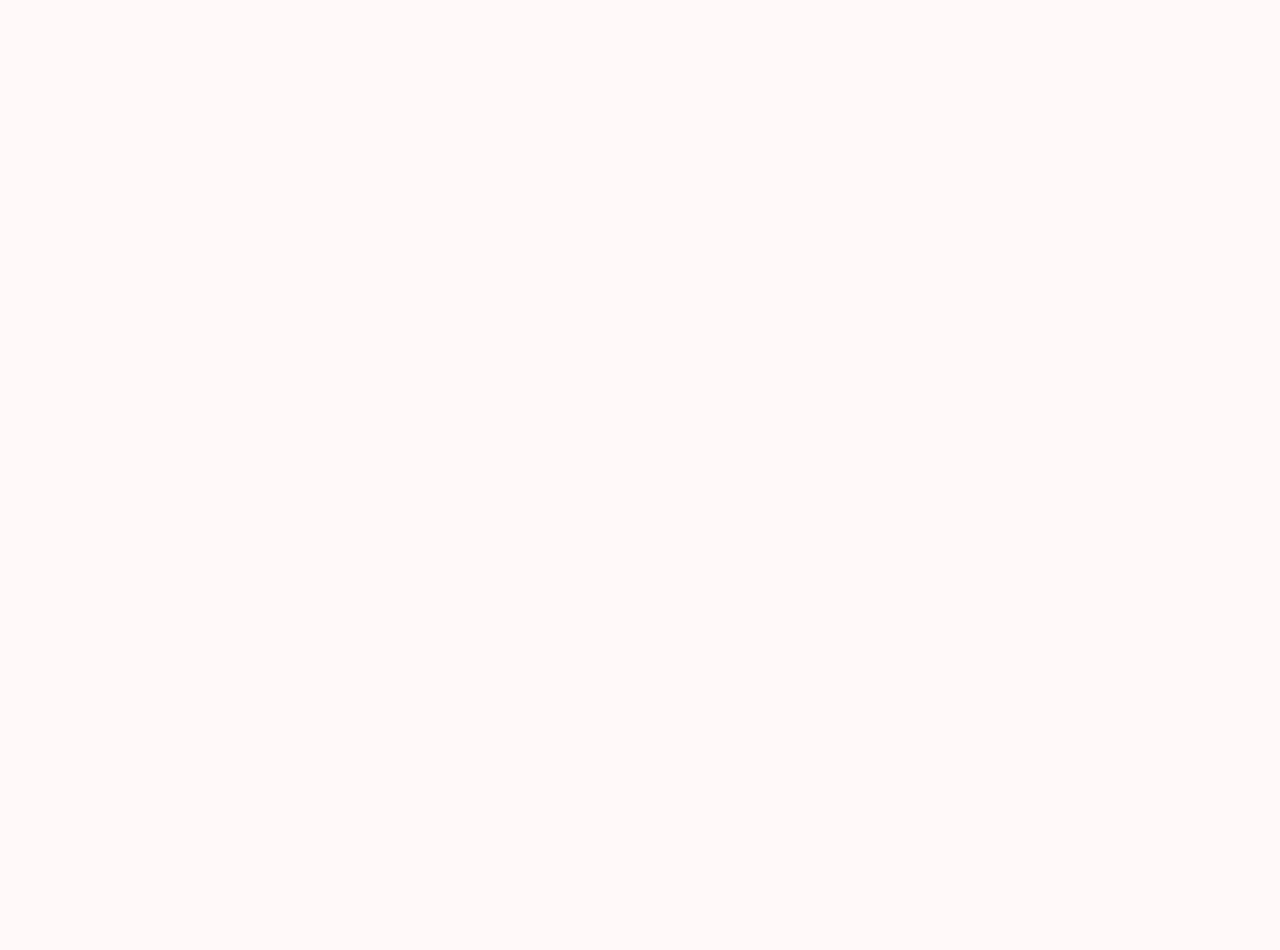
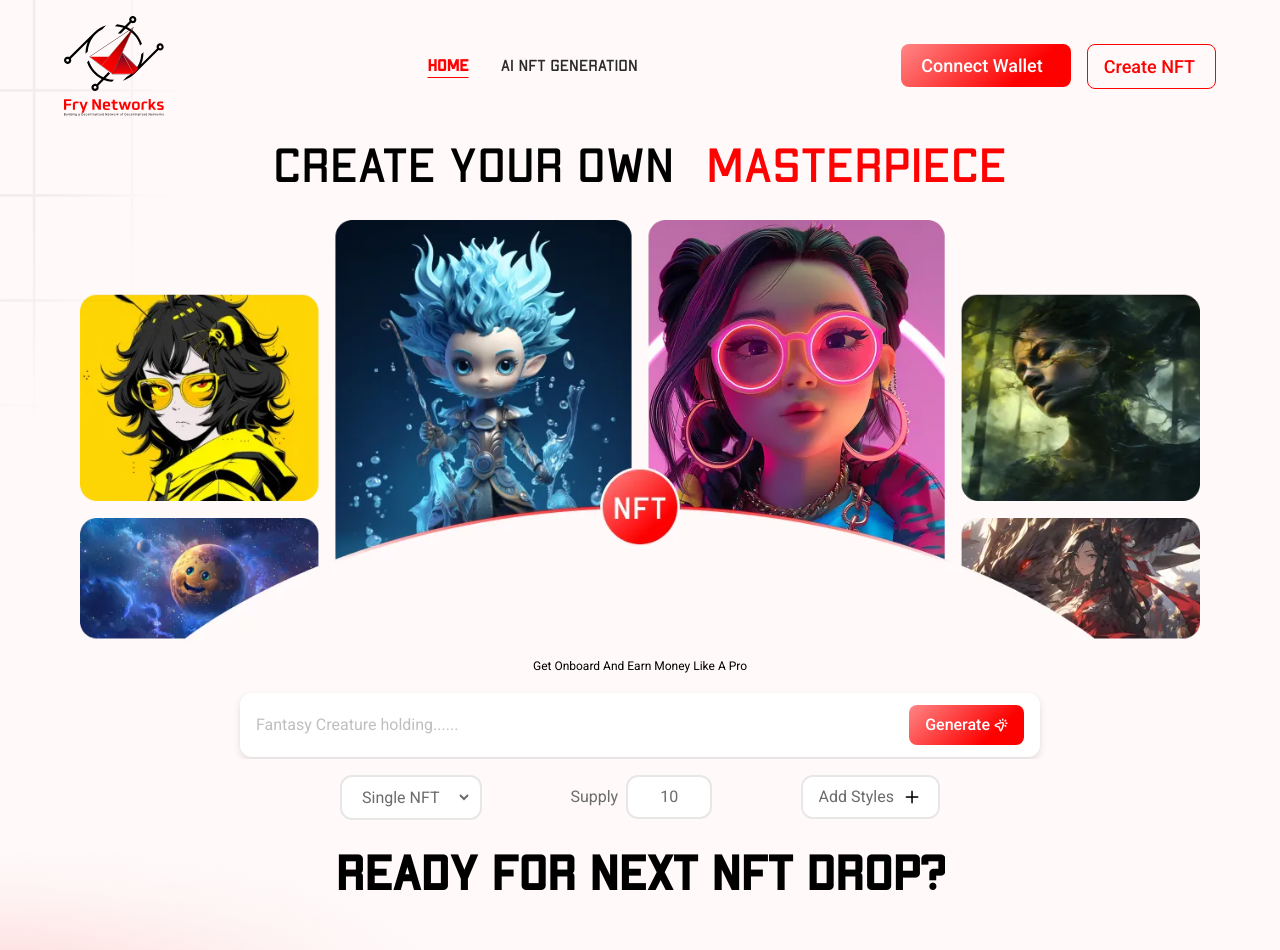
Before and after one commit to tahir-rafique/NFT-ALGO, a React (Vite) app: page /create-nft-page in a window 1280 px wide. Before the commit this address had no page. Shown: the top 950 px of the page. Before the commit the page ends 800 px from the top, so only its background shows below. Built offline with nearby package versions, Linux system fonts and the light colour scheme.

Commit message:
create nft page updated

```diff
--- a/src/App.jsx
+++ b/src/App.jsx
@@ -24,7 +24,9 @@
         <Route path="/NFTdetail" element={<NFTdetailpixacio />} />
         <Route path="/top-seller-page" element={<TopSellerPage />} />
         <Route path="/seller-collection-page" element={<SellerCollectionPage />} />
-        <Route path="/create-nft-collection-page" element={<CreateNFTpage />} />
+
+        {/* Route : Create NFT Page  */}
+        <Route path="/create-nft-page" element={<CreateNFTpage />} />
 
 
       </Routes>
--- a/src/pages/CreateNFTpage.jsx
+++ b/src/pages/CreateNFTpage.jsx
@@ -3,6 +3,9 @@
 import IconGenerate from "../assets/GenerateNFT/icons/IconGenerat.svg"
 
 import banner from '../assets/CreateNFTpage/images/createNFTbanner.webp'
+import addicon from '../assets/CreateNFTpage/images/addicon.webp'
+
+
 
 const CreateNFTpage = () => {
     return (
@@ -11,8 +14,13 @@
             <div className='flex justify-center'>
                 <div className='container mx-auto  max-sm:px-5 sm:px-12 lg:px-20 '>
                     <div className='flex flex-col gap-4'>
+
+                        <div className='flex gap-8 justify-center '>
+                            <h2>Create your own</h2>
+                            <h2 className='text-main'>masterpiece</h2>
+
+                        </div>
                         <img src={banner} alt="" />
-
                         <div className='flex justify-center'>
                             <p className=' capitalize'>get onboard and earn money like a pro</p>
                         </div>
@@ -27,10 +35,36 @@
                             </div>
                         </div>
 
-                        <div className='w-full max-w-[600px] bg-red-500 mx-auto flex'>
-                            <div className="h-10 w-full bg-blue-300"></div>
-                            <div className="h-10 w-full bg-green-300"></div>
-                            <div className="h-10 w-full bg-orange-300"></div>
+                        <div className='w-full max-w-[600px]  mx-auto flex gap-2 justify-between items-center max-sm:flex-col '>
+
+                            <div className="border-2 border-boorder  rounded-xl pr-2 bg-inverted cursor-pointer">
+
+                                <select id='select-create-nft' className='w-full py-2.5 px-4 bg-inverted text-para-light font-secondary outline-none rounded-xl cursor-pointer'>
+                                    <option id='opt1' className='bg-inverted ' value='Single NFT'>Single NFT</option>
+                                    <option id='opt2' className='bg-inverted' value='Collection'>Collection</option>
+                                </select>
+
+                            </div>
+
+
+                            <div className="flex font-secondary text-para-light items-center gap-2">
+
+                                <h6>Supply</h6>
+                                <div className='border-2 border-boorder  rounded-xl py-2 bg-inverted px-8 '>
+                                    <h6> 10</h6>
+                                </div>
+
+                            </div>
+
+
+                            <div className=" border-2 font-secondary border-boorder  rounded-xl gap-2 text-para-light cursoer-pointer">
+
+                                <button className='flex items-center gap-2 py-2 bg-inverted px-4'>
+                                    <h6>Add Styles</h6>
+                                    <img src={addicon} alt="" className='size-5 text-para-light' />
+                                </button>
+
+                            </div>
                         </div>
 
                     </div>
```
Also changed, not shown: src/assets/CreateNFTpage/images/addicon.webp (added), src/index.css (line endings or trailing spaces).
